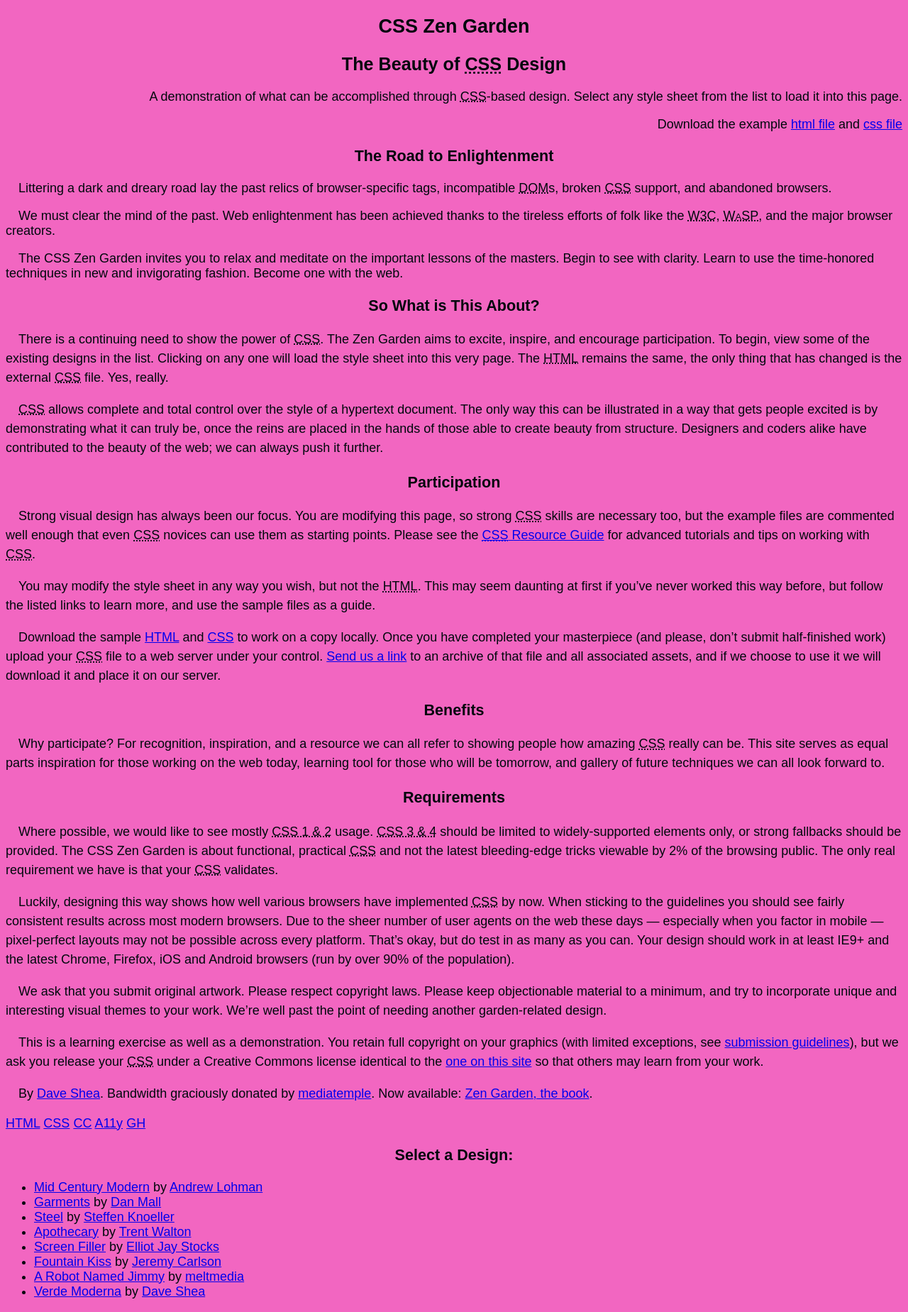
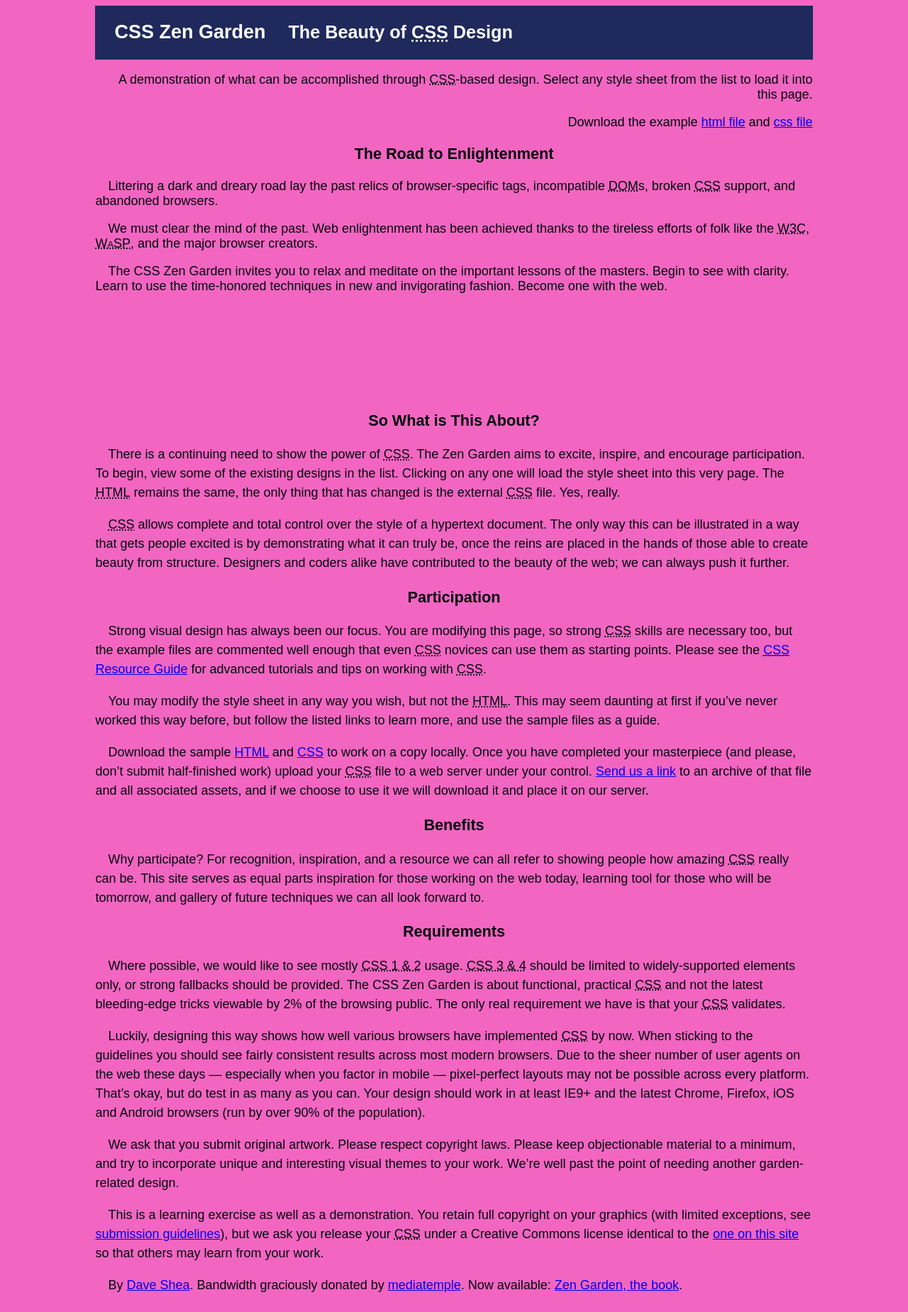
Before and after one commit to Martucoweb/paginaweb-exercic-o, a plain HTML site: page cssZengarden.html/cssZengarden.html/index.html in a window 1280 px wide. Shown: the top 1849 px of the page at 71% size. Drawn offline with Linux system fonts and the light colour scheme.

Commit message:
CssBoxmodel.html

```diff
--- a/cssZengarden.html/cssZengarden.html/style.css
+++ b/cssZengarden.html/cssZengarden.html/style.css
@@ -5,6 +5,62 @@
 .UI/UX-4-hex { color: #01080D; }
 .fundo.UI/UX-5-hex { color:#8C7632; }
 */
+
+aside ul{
+  list-style-type: none;
+
+}
+aside ul li {
+  margin: 1em;
+  text-align: center;
+}
+
+.main footer {
+  margin: 4%;
+
+}
+
+.main footer {
+  border: solid 2px #1f295c;
+  padding: 0.5em;
+display: inline-block;
+}
+
+
+
+
+.page-wrapper{
+  width: 80%;
+  max-width: 1280px;
+  margin: auto;
+}
+
+#zen-intro{
+  height: 550px;
+}
+
+#design-archives
+{
+  display:none ;
+}
+
+#zen-intro header{
+  background-color: #1f295c;
+  color: white;
+}
+
+#zen-intro header h1,#zen-intro header h2{
+  display: inline-block;
+
+}
+#zen-intro header h1{
+  margin-left: 1em;
+  margin-right:  1em;
+
+}
+
+
+
 html {
   background:  #F266C1;
 
```
